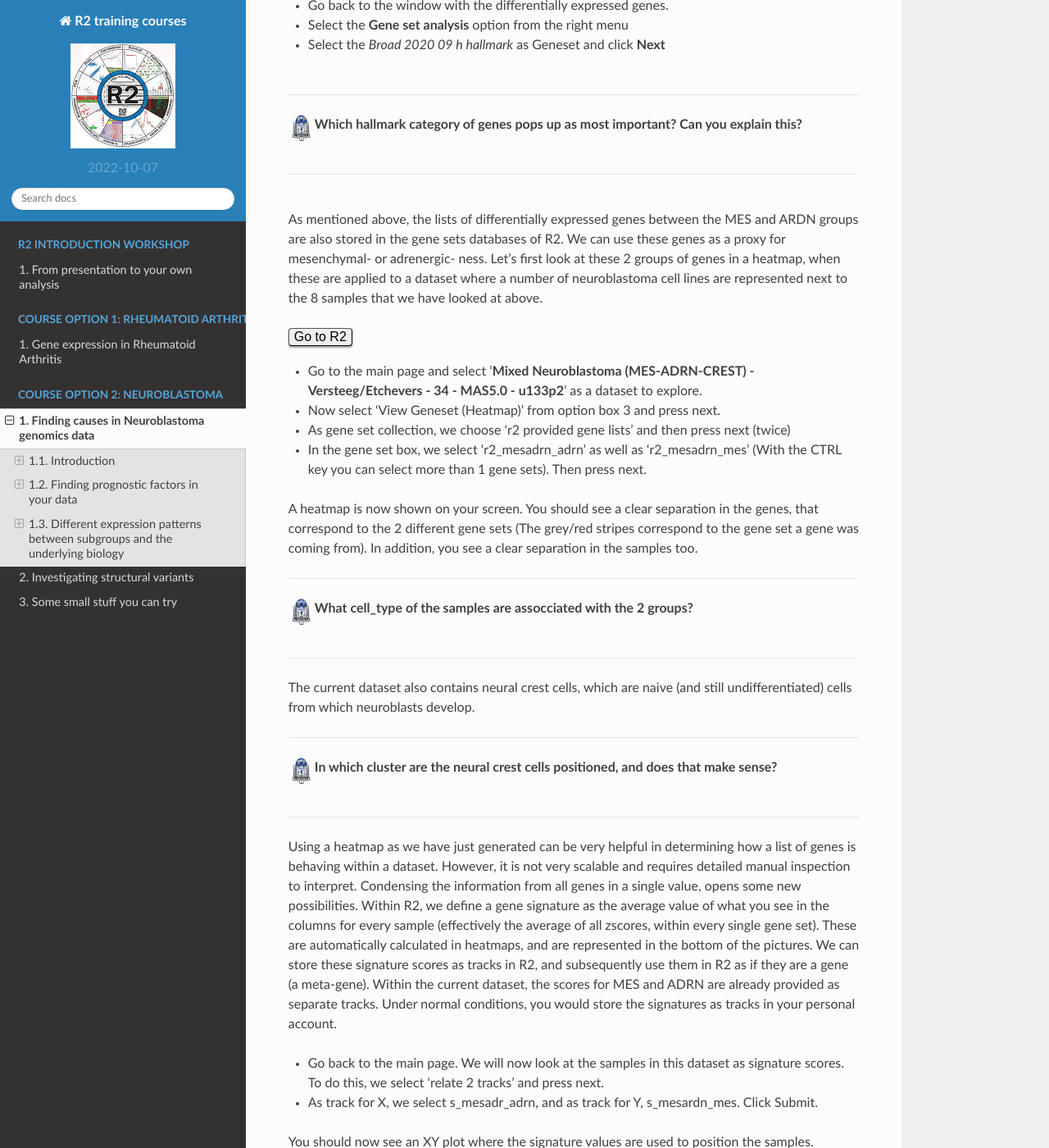
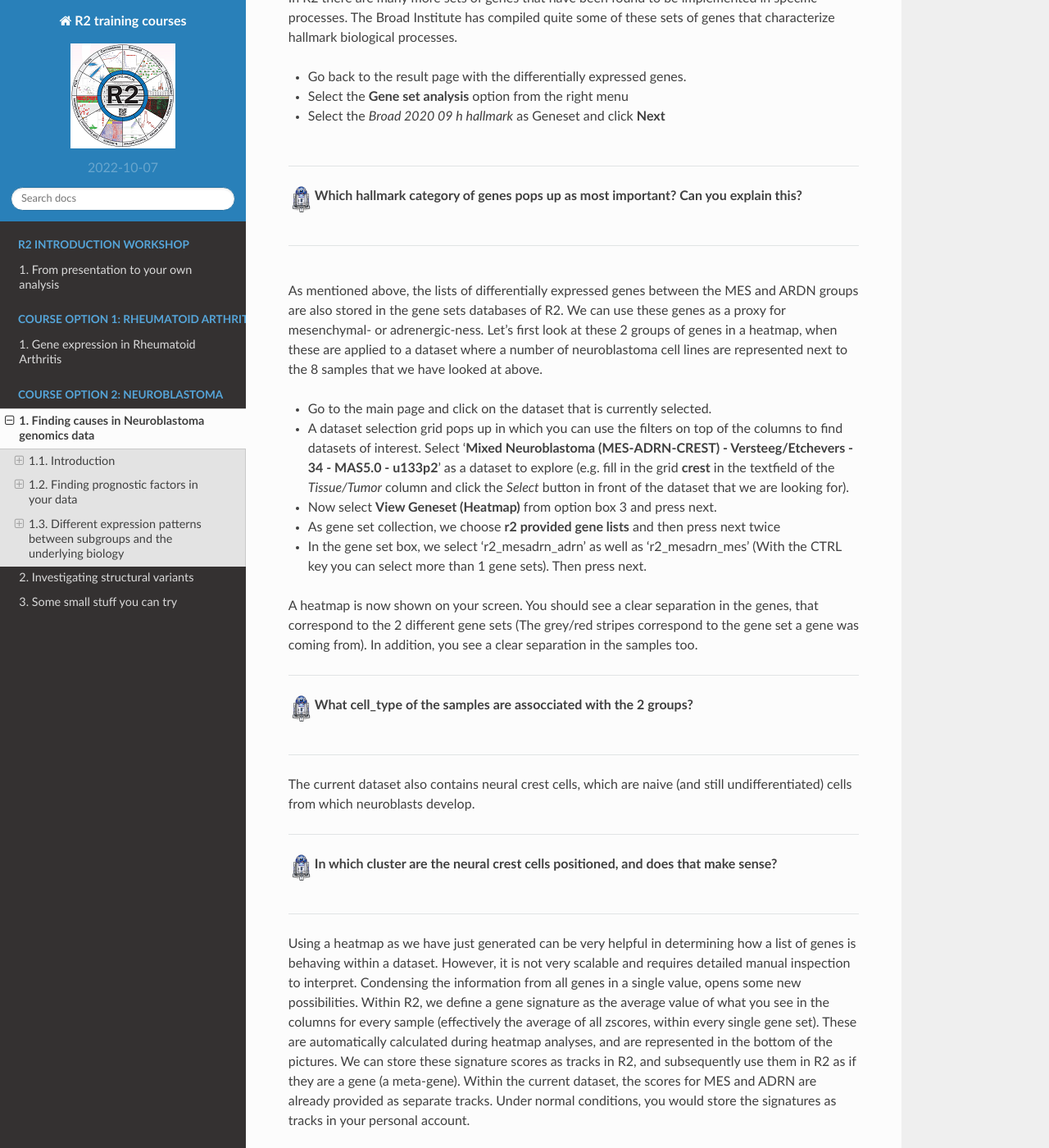
Before and after one commit to antronerds/r2-training-courses, a Sphinx documentation site: the page built from docs/VAGABOND_interim_course_R2_day1.md, in a window 1280 px wide and 1400 px high, scrolled down 17853 px. Shown: the whole window at 82% size. Built offline with Sphinx 7.4.7 and the Read the Docs theme 2.0.0, drawn with Linux system fonts in a browser that asks for light colours; pages that are not in the unit, such as notebooks, are missing from menus; some of the changed text lies outside the part shown.

Commit message:
vagabond adaptations

```diff
--- a/docs/VAGABOND_interim_course_R2_day1.md
+++ b/docs/VAGABOND_interim_course_R2_day1.md
@@ -436,13 +436,13 @@
 
 ---------
 
-Above the heatmap you can see two tracks of this dataset: cell_type and pairs. The cell_type track shows for each sample to which of the two morphological subtypes each sample belongs. The pairs track shows to which patient the sample belongs.
+Above the heatmap you can see two tracks of this dataset: cell_type and pairs. The cell_type track shows for each sample to which of the two morphological subtypes the sample belongs. The pairs track shows to which patient the sample belongs.
 
 ---------
 
    ![](_static/images/R2d2_logo.png)**When you hover your mouse over the squares of the tracks, you can see the detailed information of the sample. What feature determines the clustering of the samples?**
 
- (N.b. the color choices of the tracks are independent from the color scheme that is used for the heatmap grid. Check what the blue color and the orange color signifies in the cell_type track)
+ (N.b. the color choices of the tracks are independent of the color scheme that is used for the heatmap grid. Check what the blue color and the orange color signifies in the cell_type track)
  <br><br>
 
 ---------
@@ -487,8 +487,9 @@
 * Choose the proper track in the **Group by** dropdown and click **Submit**. An additional adjustable settings menu pops up.
 * Choose one of the types for **Group 1** and the other for **Group 2**.
 * Since we have only 8 samples make sure that the **Corr. voor multiple testing** is set to *No correction*. (More information on Correction for Multiple Testing can be found <a href="https://r2-tutorials.readthedocs.io/en/latest/Did_You_Know.html#multipletesting" target="_blank">here</a>) and click **Submit**.
-* A list of differentially expressed genes appears with correlation p-value < 0.01 in this dataset. Click on the magnifying glass icon in front of your favorite gene to see its expression in the sample set. Try an oppositely correlating gene as well.
-* Go back to the tab with the differentially expressed genes. This is still open in one of your browser tabs.
+* A list of differentially expressed genes appears with correlation p-value < 0.01 in this dataset. Click on the magnifying glass icon in front of a gene of your choice to see its expression in the sample set.
+* Go back to the tab with result page of the differentially expressed genes. This is still open in one of your browser tabs. Try an oppositely correlating gene as well.
+* Again go back to the result page.
 * Click on the **Heatmap(zscore)** button in the right menu panel; a heatmap shows the expression of the differentially expressed genes for each sample.
 <br>
 
@@ -499,18 +500,16 @@
 
 ---------
 <br>
-For future use, this list of genes has been stored for you in R2 as saved genesets. The list has been split into two categories: one set of genes that is highly expressed in the MES type of samples (r2_mesadrn_mes) and one set of genes highly expressed in the ADRN type of samples (r2_mesadrn_adrn).
+For future use, this list of genes has been stored for you in R2 as saved genesets. The list has been split into two genesets: one set of genes that is highly expressed in the MES type of samples (r2_mesadrn_mes) and one set of genes highly expressed in the ADRN type of samples (r2_mesadrn_adrn).
 <br><br>
-From the right panel of menu buttons, R2 provides several additional analyses for the list of genes that we just generated with the differential expression analysis.<br>
+On the result page of the differential expression analysis, from the right panel of menu buttons, R2 provides several additional analyses for the list of genes that we just generated.<br>
 As a next analysis step, we can check a data resource called the Gene Ontology that provides a tree of systematically ordered biological terms that is used to formally describe the biological role of each gene.<br>
 The Gene Ontology Analysis tool in R2 calculates for each of the thousands of groups of genes that are annotated with a specific biological term whether your set of choice is over-represented in them.
 <br>
+
 * On the page with the differentially expressed genes, select the **Gene Ontology Analysis** button in the menu on the right
+
 <br><br>
-
-
-
-
 
 ---------
 
@@ -533,7 +532,7 @@
 
 In R2 there are many more sets of genes that have been found to be implemented in specific processes. The Broad Institute has compiled quite some of these sets of genes that characterize hallmark biological processes.
 
-* Go back to the window with the differentially expressed genes.
+* Go back to the result page with the differentially expressed genes.
 * Select the **Gene set analysis** option from the right menu
 * Select the *Broad 2020 09 h hallmark* as Geneset and click **Next**
 <br><br>
@@ -546,19 +545,12 @@
 ---------
 <br>
 
-As mentioned above, the lists of differentially expressed genes between the MES and ARDN groups are also stored in the gene sets databases of R2. We can use these genes as a proxy for mesenchymal- or adrenergic- ness. Let's first look at these 2 groups of genes in a heatmap, when these are applied to a dataset where a number of neuroblastoma cell lines are represented next to the 8 samples that we have looked at above.
+As mentioned above, the lists of differentially expressed genes between the MES and ARDN groups are also stored in the gene sets databases of R2. We can use these genes as a proxy for mesenchymal- or adrenergic-ness. Let's first look at these 2 groups of genes in a heatmap, when these are applied to a dataset where a number of neuroblastoma cell lines are represented next to the 8 samples that we have looked at above.
 
-
- <form name="ps_avgpres_gsenatgengeo34_u133p2" action="https://hgserver1.amc.nl/cgi-bin/r2/main.cgi" enctype="multipart/form-data" target="R2" method="post">
-   <input type="hidden" name="table" value="ps_avgpres_gsenatgengeo34_u133p2">
-   <button type="submit" class="course r2submit" >Go to R2</button>
- </form>
- <br>
-
-
-- Go to the main page and select '**Mixed Neuroblastoma (MES-ADRN-CREST) - Versteeg/Etchevers - 34 - MAS5.0 - u133p2**' as a dataset to explore.
-- Now select 'View Geneset (Heatmap)' from option box 3 and press next.
-- As gene set collection, we choose 'r2 provided gene lists' and then press next (twice)
+- Go to the main page and click on the dataset that is currently selected.
+- A dataset selection grid pops up in which you can use the filters on top of the columns to find datasets of interest. Select '**Mixed Neuroblastoma (MES-ADRN-CREST) - Versteeg/Etchevers - 34 - MAS5.0 - u133p2**' as a dataset to explore (e.g. fill in the grid **crest** in the textfield of the *Tissue/Tumor* column and click the *Select* button in front of the dataset that we are looking for).
+- Now select **View Geneset (Heatmap)** from option box 3 and press next.
+- As gene set collection, we choose **r2 provided gene lists** and then press next twice
 - In the gene set box, we select 'r2_mesadrn_adrn' as well as 'r2_mesadrn_mes' (With the CTRL key you can select more than 1 gene sets). Then press next.
 
 A heatmap is now shown on your screen. You should see a clear separation in the genes, that correspond to the 2 different gene sets (The grey/red stripes correspond to the gene set a gene was coming from). In addition, you see a clear separation in the samples too.
@@ -579,7 +571,7 @@
 
 ---------
 
-Using a heatmap as we have just generated can be very helpful in determining how a list of genes is behaving within a dataset. However, it is not very scalable and requires detailed manual inspection to interpret. Condensing the information from all genes in a single value, opens some new possibilities. Within R2, we define a gene signature as the average value of what you see in the columns for every sample (effectively the average of all zscores, within every single gene set). These are automatically calculated in heatmaps, and are represented in the bottom of the pictures. We can store these signature scores as tracks in R2, and subsequently use them in R2 as if they are a gene (a meta-gene). Within the current dataset, the scores for MES and ADRN are already provided as separate tracks. Under normal conditions, you would store the signatures as tracks in your personal account.
+Using a heatmap as we have just generated can be very helpful in determining how a list of genes is behaving within a dataset. However, it is not very scalable and requires detailed manual inspection to interpret. Condensing the information from all genes in a single value, opens some new possibilities. Within R2, we define a gene signature as the average value of what you see in the columns for every sample (effectively the average of all zscores, within every single gene set). These are automatically calculated during heatmap analyses, and are represented in the bottom of the pictures. We can store these signature scores as tracks in R2, and subsequently use them in R2 as if they are a gene (a meta-gene). Within the current dataset, the scores for MES and ADRN are already provided as separate tracks. Under normal conditions, you would store the signatures as tracks in your personal account.
 
 -  Go back to the main page. We will now look at the samples in this dataset as signature scores. To do this, we select 'relate 2 tracks' and press next.
 - As track for X, we select s_mesadr_adrn, and as track for Y, s_mesardn_mes. Click Submit.
```
Also changed, not shown: other parts of docs/VAGABOND_interim_course_R2_day1.md (+2 -2 lines).
